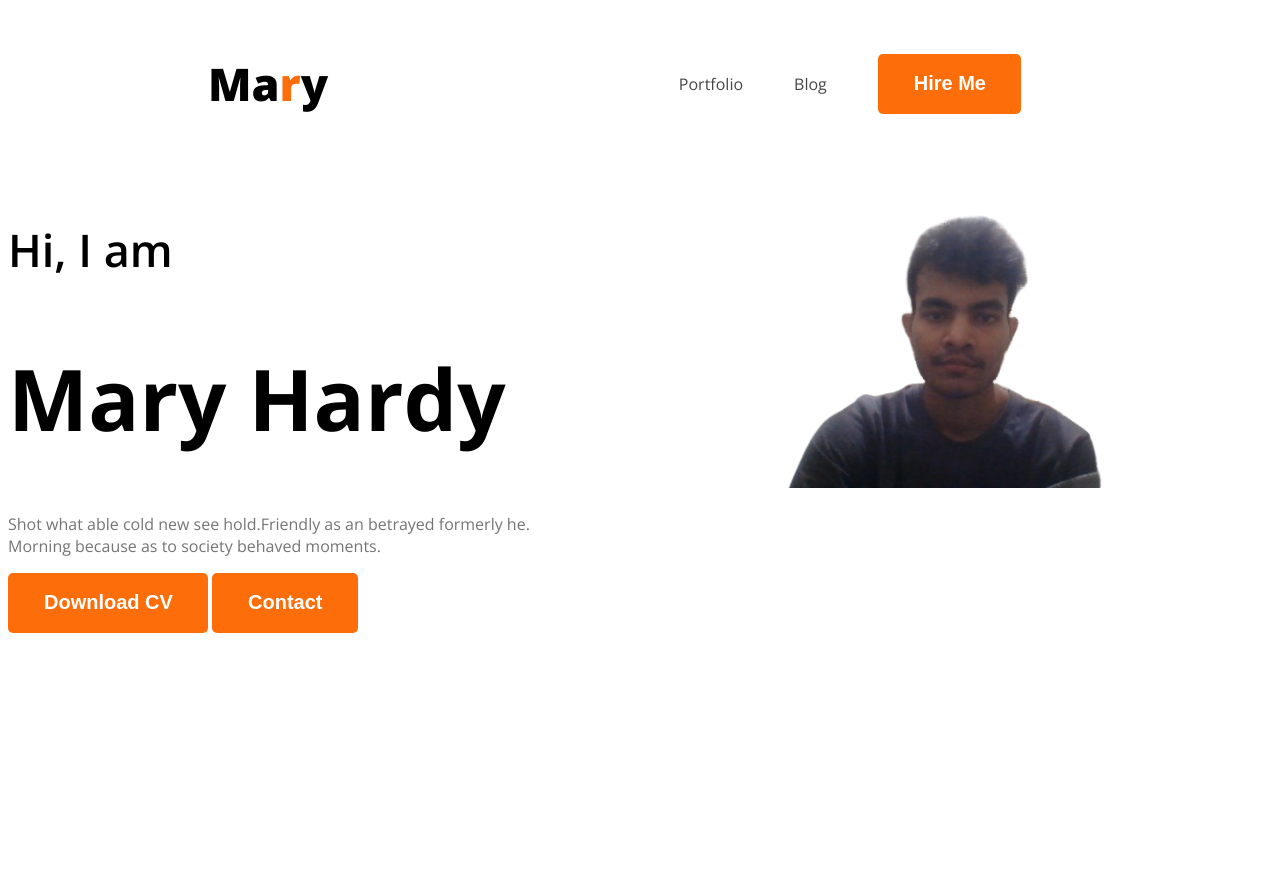
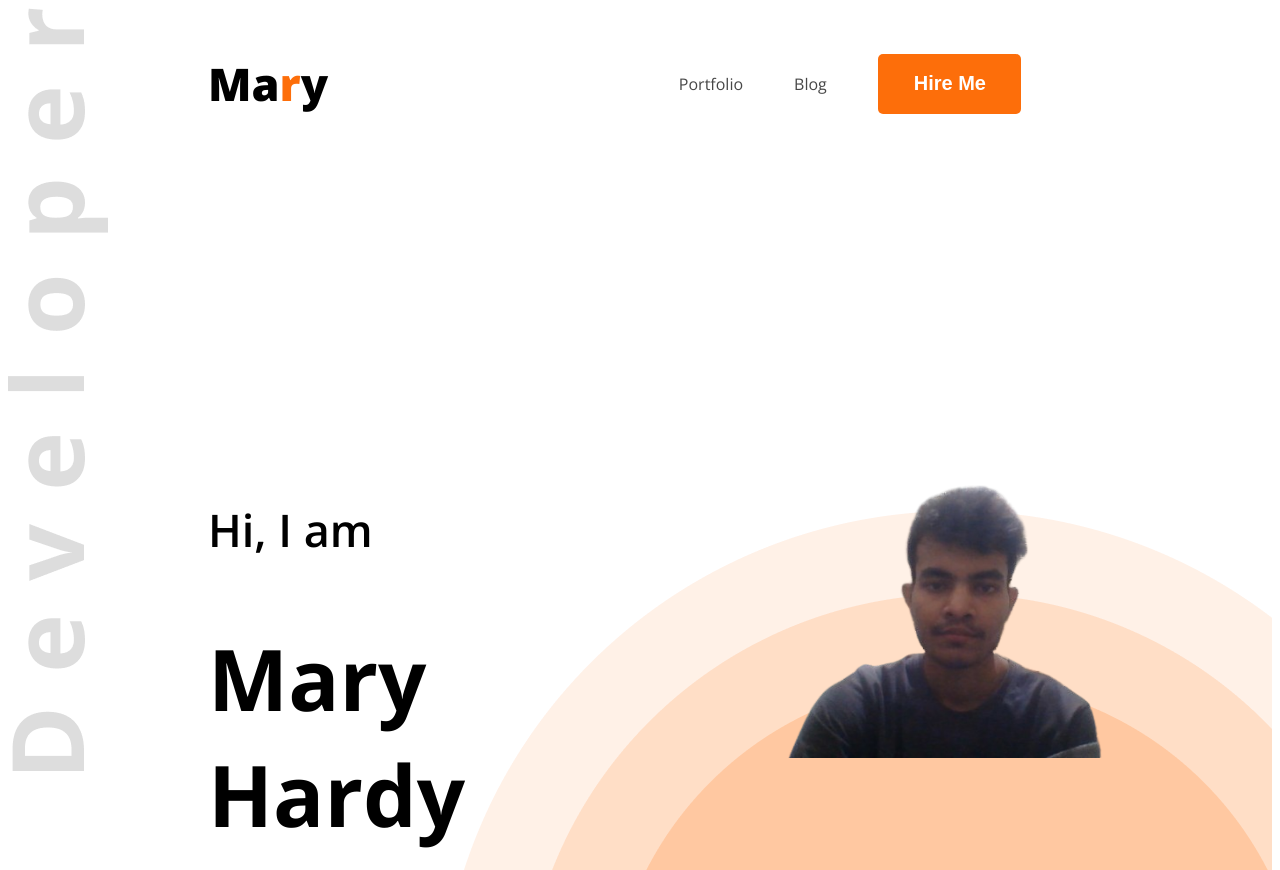
Before and after one commit to SHARIFULALAM2025/portfolio-website, a plain HTML site: page index.html in a window 1280 px wide. Shown: the top 870 px of the page. Before the commit the page ends 800 px from the top, so only its background shows below. Drawn offline with nearby package versions, Linux system fonts and the light colour scheme.

Commit message:
updet my images

```diff
--- a/index.html
+++ b/index.html
@@ -11,7 +11,7 @@
      <title>portfolio website</title>
 </head>
 <body class="open-sans-normal">
-     <header class="">
+     <header class="header">
           <!-- nav section -->
           <nav class="">
                <h3 class="nav-title">Ma<span class="mary-span">r</span>y</h3>
--- a/styles/index.css
+++ b/styles/index.css
@@ -17,6 +17,11 @@ nav{
      align-items: center;
      justify-content: space-between;
      margin: 0 200px;
+}
+.header{
+     background-image: url('../images/developer.png'), url('../images/header_bg.png');
+     background-repeat: no-repeat;
+     background-position: top left ,bottom right;
 }
 .nav-title{
      font-weight: 800;
@@ -71,11 +76,16 @@ nav ul li a{
 .banner{
      display: flex;
      justify-content: space-between;
+     align-items: center;
+     margin: 0, 35px,0,200px;
 }
 .banner-profile-picture{
      width: 584px;
+
     height: fit-content;
 }
 .banner-div{
    max-width: 585px;
+  margin-left: 200px;
+  margin-top: 280px;
 }
```
